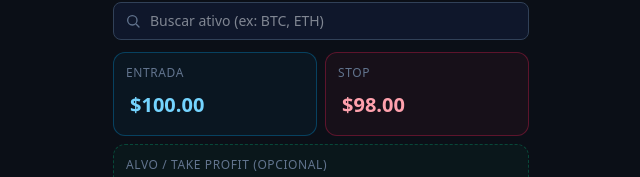
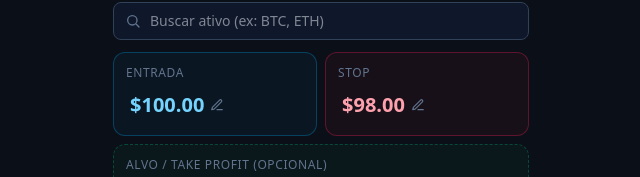
Before and after one commit to abdallacrypto1/riskcalc, a React (Vite) app: page / in a window 1280 px wide. Shown: the part 274-451 px from the top of the page, without its empty margins (319-959 px from the left). Built offline with nearby package versions, Linux system fonts and the light colour scheme.

Commit message:
Icone de lapis nos valores editaveis de preco (entrada, stop, alvo)

```diff
--- a/src/App.tsx
+++ b/src/App.tsx
@@ -783,9 +783,24 @@ function Editable({
     <button
       onClick={start}
       onFocus={start}
-      className={`w-full rounded-lg px-1 py-1 text-left font-bold ${size} ${color}`}
+      className={`flex w-full items-center gap-1.5 rounded-lg px-1 py-1 text-left font-bold ${size} ${color}`}
     >
-      {suffix ? `${value}${suffix}` : priceMode ? price(value) : money(value)}
+      <span>{suffix ? `${value}${suffix}` : priceMode ? price(value) : money(value)}</span>
+      {priceMode && (
+        <svg
+          className="h-3.5 w-3.5 shrink-0 text-slate-500"
+          viewBox="0 0 24 24"
+          fill="none"
+          stroke="currentColor"
+          strokeWidth="2"
+          strokeLinecap="round"
+          strokeLinejoin="round"
+          aria-hidden
+        >
+          <path d="M12 20h9" />
+          <path d="M16.5 3.5a2.121 2.121 0 0 1 3 3L7 19l-4 1 1-4z" />
+        </svg>
+      )}
     </button>
   );
 }
```
